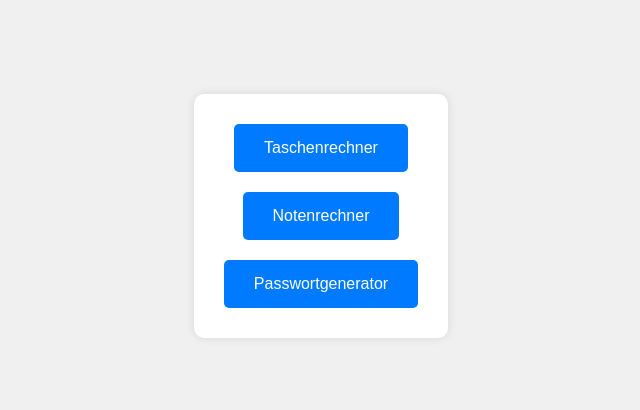
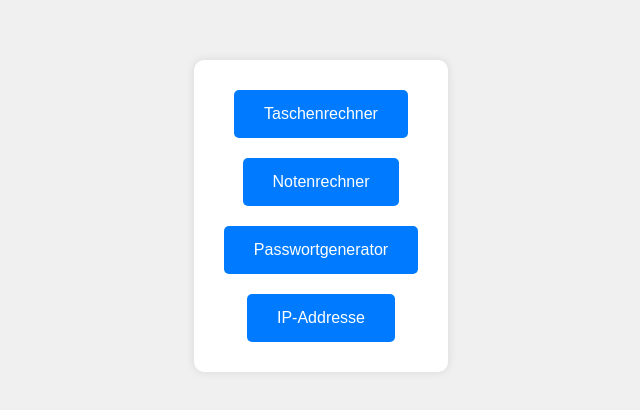
Before and after one commit to notenrechner/notenrechner.github.io, a plain HTML site: page index.html in a window 1280 px wide. Shown: the part 184-594 px from the top of the page, without its empty margins (319-959 px from the left). Drawn offline with Linux system fonts and the light colour scheme.

Commit message:
Update index.html

```diff
--- a/index.html
+++ b/index.html
@@ -41,7 +41,8 @@
     <div class="container">
         <button onclick="location.href='taschenrechner.html'">Taschenrechner</button> <br>
         <button onclick="location.href='notenrechner.html'">Notenrechner</button> <br>
-        <button onclick="location.href='passwortgenerator.html'">Passwortgenerator</button>
+        <button onclick="location.href='passwortgenerator.html'">Passwortgenerator</button> <br>
+        <button onclick="location.href='ip-addressenprüfer.html'">IP-Addresse</button>
     </div>
 </body>
 </html>
```
